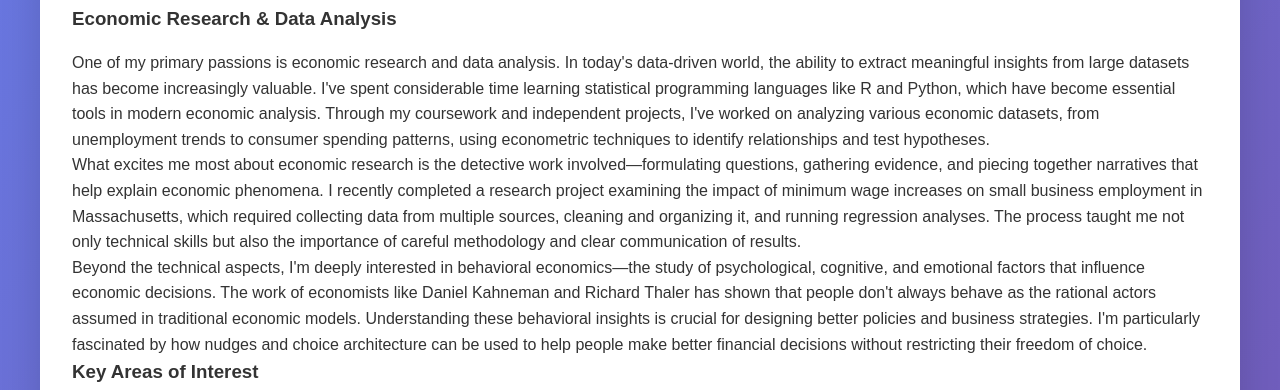
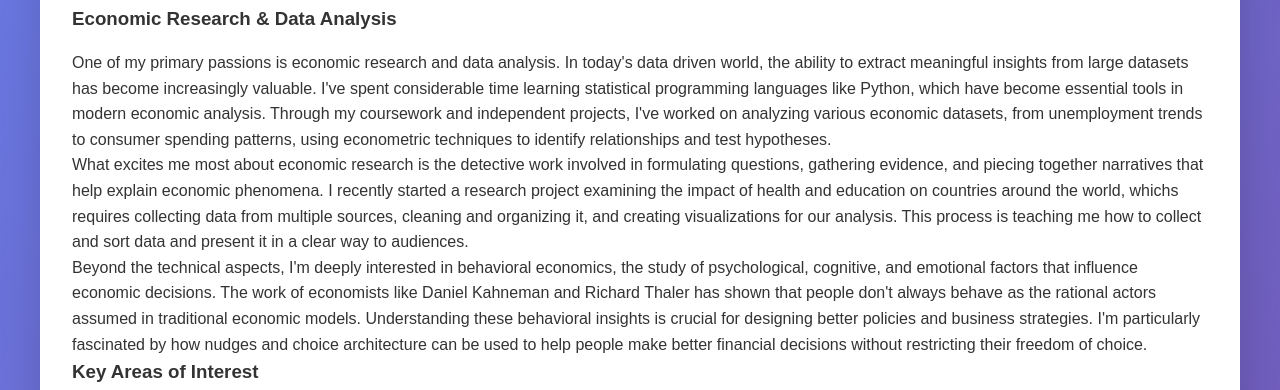
Before and after one commit to HenriDS4200/HenriDS4200.github.io, a plain HTML site: page interests.html in a window 1280 px wide. Shown: the part 539-929 px from the top of the page. Drawn offline with Linux system fonts and the light colour scheme.

Commit message:
Update interests.html

```diff
--- a/interests.html
+++ b/interests.html
@@ -31,23 +31,23 @@
 
                 <h3>Economic Research & Data Analysis</h3>
                 <p>
-                    One of my primary passions is economic research and data analysis. In today's data-driven world,
+                    One of my primary passions is economic research and data analysis. In today's data driven world,
                     the ability to extract meaningful insights from large datasets has become increasingly valuable.
-                    I've spent considerable time learning statistical programming languages like R and Python, which
+                    I've spent considerable time learning statistical programming languages like Python, which
                     have become essential tools in modern economic analysis. Through my coursework and independent
                     projects, I've worked on analyzing various economic datasets, from unemployment trends to consumer
                     spending patterns, using econometric techniques to identify relationships and test hypotheses.
                 </p>
                 <p>
-                    What excites me most about economic research is the detective work involved—formulating questions,
+                    What excites me most about economic research is the detective work involved in formulating questions,
                     gathering evidence, and piecing together narratives that help explain economic phenomena. I recently
-                    completed a research project examining the impact of minimum wage increases on small business employment
-                    in Massachusetts, which required collecting data from multiple sources, cleaning and organizing it, and
-                    running regression analyses. The process taught me not only technical skills but also the importance of
-                    careful methodology and clear communication of results.
+                    started a research project examining the impact of health and education on countries around the world,
+                    whichs requires collecting data from multiple sources, cleaning and organizing it, and creating
+                    visualizations for our analysis. This process is teaching me how to collect and sort data and
+                    present it in a clear way to audiences.
                 </p>
                 <p>
-                    Beyond the technical aspects, I'm deeply interested in behavioral economics—the study of psychological,
+                    Beyond the technical aspects, I'm deeply interested in behavioral economics, the study of psychological,
                     cognitive, and emotional factors that influence economic decisions. The work of economists like Daniel
                     Kahneman and Richard Thaler has shown that people don't always behave as the rational actors assumed in
                     traditional economic models. Understanding these behavioral insights is crucial for designing better
@@ -74,7 +74,7 @@
                     <li><strong>Research Methods:</strong> Designing studies, conducting literature reviews, and presenting findings</li>
                 </ol>
 
-                <img src="https://images.unsplash.com/photo-1611974789855-9c2a0a7236a3?w=800" alt="Financial analysis and charts" class="interest-image">
+                <img src="https://media.istockphoto.com/id/1480239219/photo/an-analyst-uses-a-computer-and-dashboard-for-data-business-analysis-and-data-management.jpg?s=612x612&w=0&k=20&c=URv6HYZ8L3NCQnxT8-ITvInMW7mlsTE6EjnXHaqF-H4=" alt="Data analysis and economics research" class="interest-image">
             </div>
         </section>
 
```
